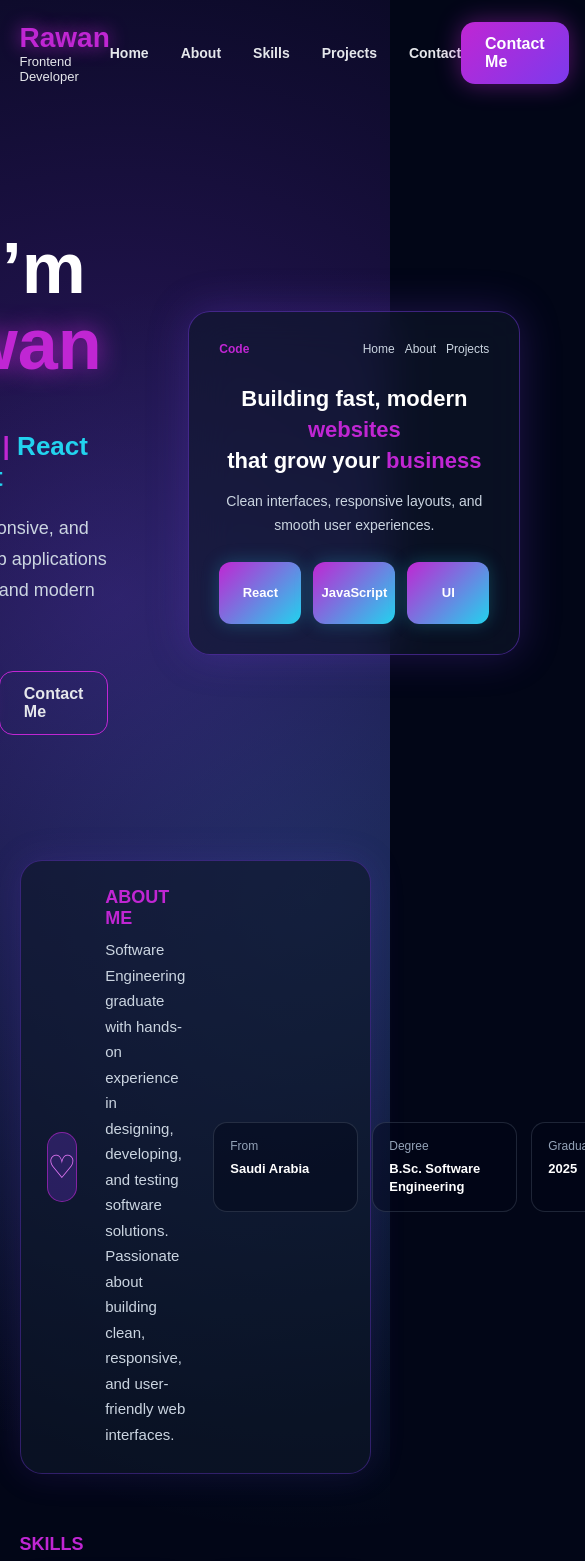
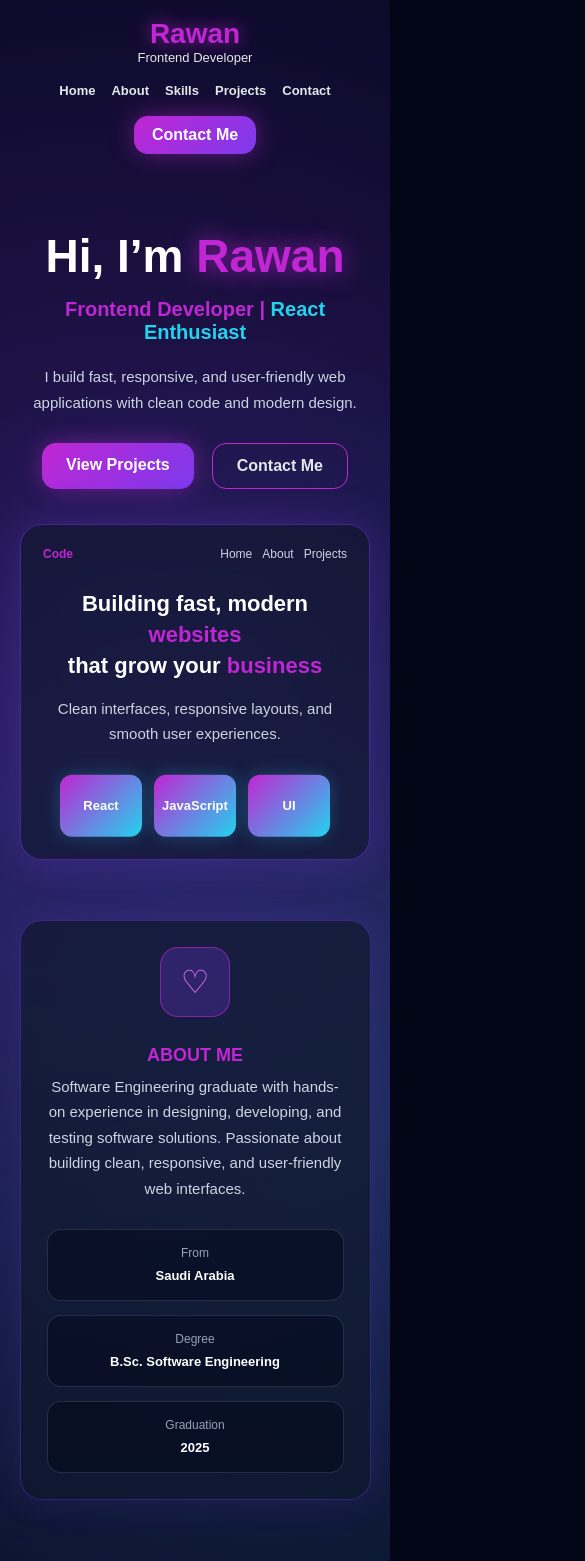
Before and after one commit to ENGRawan107/my-portfolio3, a React (Vite) app: page / in a window 390 px wide. Shown: the top 1561 px of the page, 585 px wide, since content can reach past the window. Built offline with nearby package versions, Linux system fonts and the light colour scheme.

Commit message:
fix mobile

```diff
--- a/src/App.css
+++ b/src/App.css
@@ -451,3 +451,96 @@ body {
 .nav-links a {
   color: #e5e7eb;
 }
+@media (max-width: 768px) {
+  .portfolio {
+    overflow-x: hidden;
+  }
+
+  .navbar {
+    width: 100%;
+    padding: 18px 20px;
+    flex-direction: column;
+    gap: 18px;
+    text-align: center;
+  }
+
+  .nav-links {
+    flex-wrap: wrap;
+    justify-content: center;
+    gap: 16px;
+    font-size: 13px;
+  }
+
+  .nav-btn {
+    padding: 10px 18px;
+  }
+
+  .hero {
+    width: 100%;
+    min-height: auto;
+    padding: 60px 20px;
+    flex-direction: column;
+    text-align: center;
+    gap: 35px;
+  }
+
+  .hero-content {
+    max-width: 100%;
+  }
+
+  .hero h1 {
+    font-size: 46px;
+  }
+
+  .hero h2 {
+    font-size: 20px;
+  }
+
+  .hero p {
+    font-size: 15px;
+    margin: 0 auto 28px;
+  }
+
+  .hero-buttons {
+    justify-content: center;
+    flex-wrap: wrap;
+  }
+
+  .hero-card {
+    width: 100%;
+    max-width: 360px;
+    padding: 22px;
+  }
+
+  .preview-cards {
+    flex-wrap: wrap;
+  }
+
+  .tech-card {
+    width: 90px;
+    height: 60px;
+  }
+
+  .about {
+    width: 90%;
+    flex-direction: column;
+    text-align: center;
+  }
+
+  .info-boxes {
+    flex-direction: column;
+    width: 100%;
+  }
+
+  .skills-container {
+    flex-direction: column;
+  }
+
+  .projects-container {
+    grid-template-columns: 1fr;
+  }
+
+  .contact-container {
+    flex-direction: column;
+  }
+}
```
Also changed, not shown: 3 other files (tests, documents, lock files or other folders).
